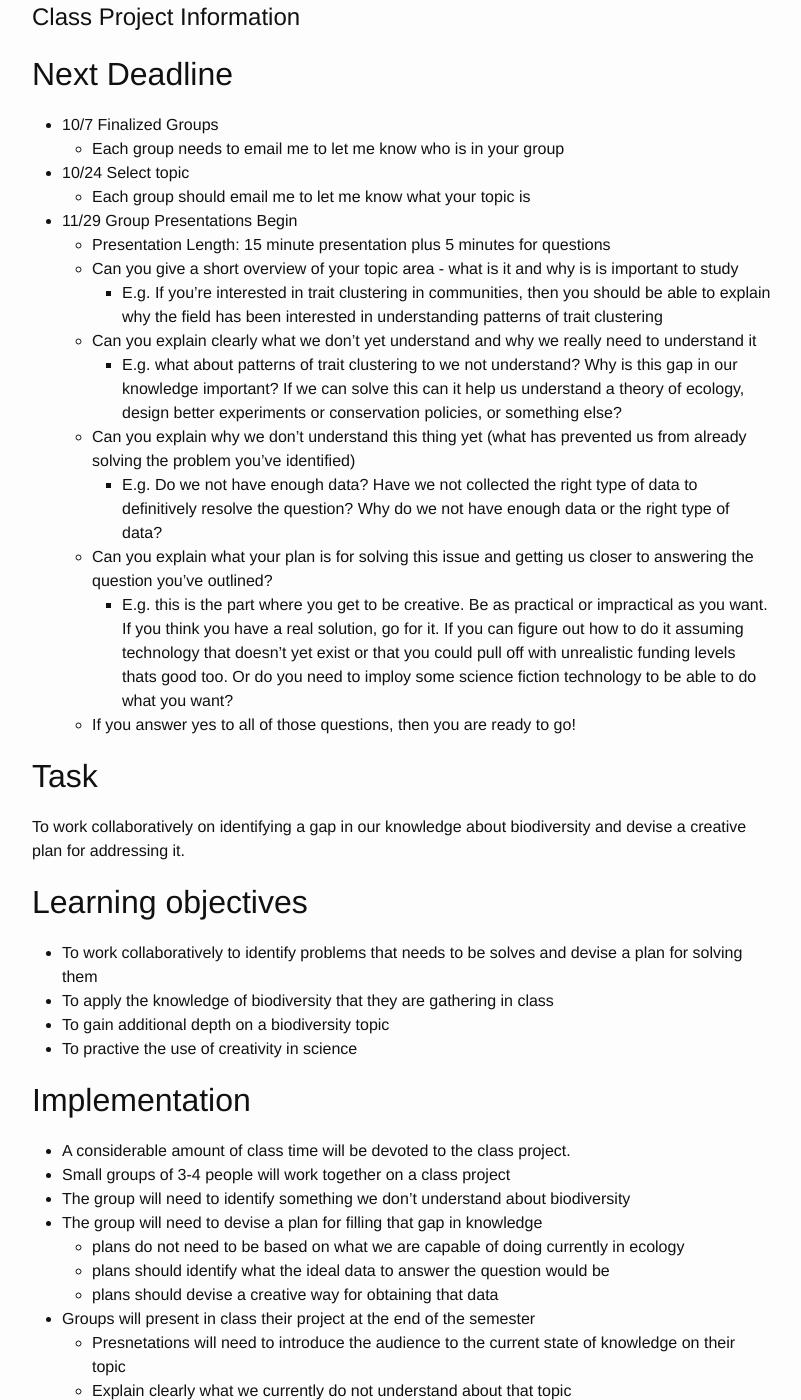
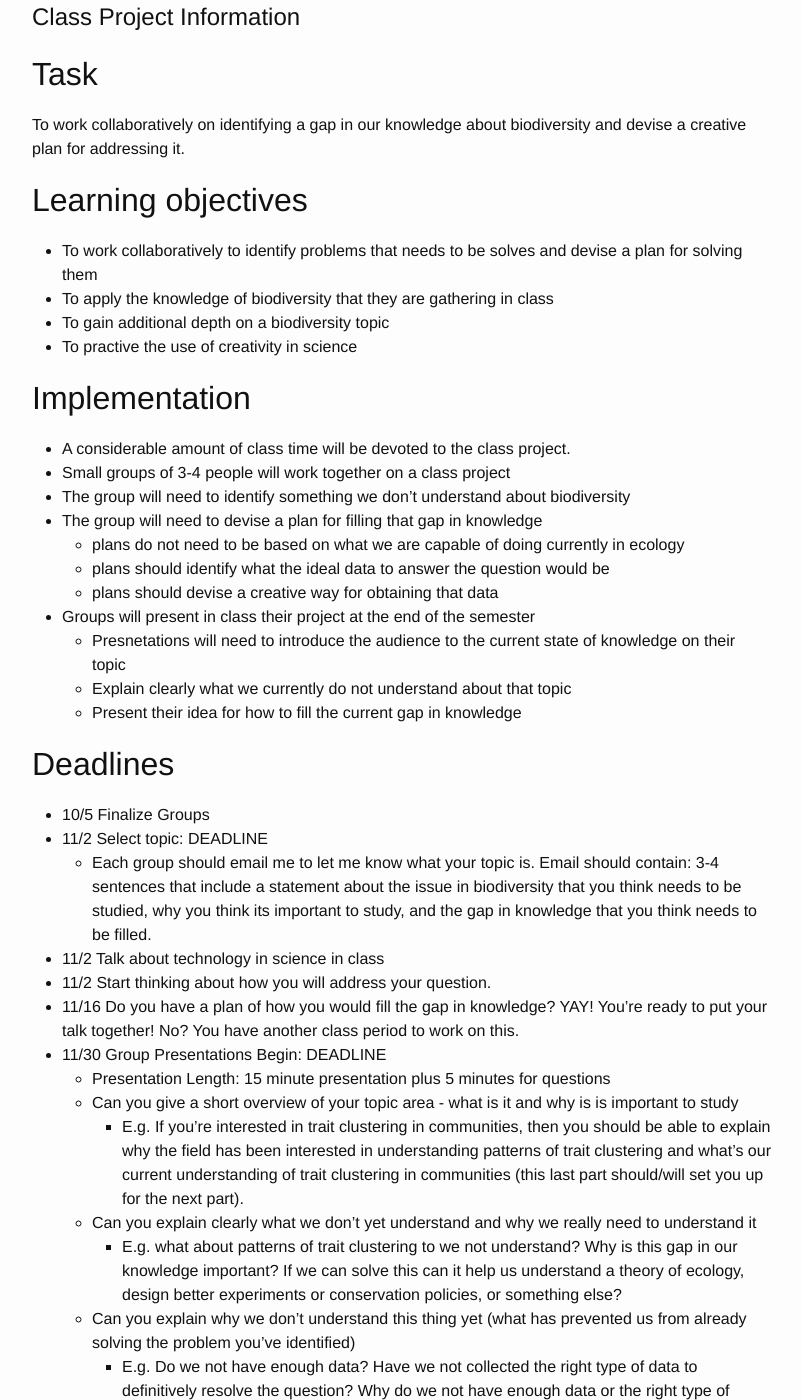
Before and after one commit to skmorgane/biodiversity-course, a Jekyll site: the page built from project.md, in a window 1280 px wide and 1400 px high, scrolled down 221 px. Shown: the whole window, without its empty margins (238-1039 px from the left). Built offline with Jekyll 4.4.1, drawn with Linux system fonts in a browser that asks for light colours; some of the changed text lies outside the part shown.

Commit message:
Update project.md

```diff
--- a/project.md
+++ b/project.md
@@ -3,24 +3,6 @@ layout: page
 title: Project
 ---
 # Class Project Information
-
-## Next Deadline
-
-* 10/7 Finalized Groups
-    * Each group needs to email me to let me know who is in your group
-* 10/24 Select topic
-    * Each group should email me to let me know what your topic is
-* 11/29 Group Presentations Begin
-    * Presentation Length: 15 minute presentation plus 5 minutes for questions
-    * Can you give a short overview of your topic area - what is it and why is is important to study
-      - E.g. If you're interested in trait clustering in communities, then you should be able to explain why the field has been interested in understanding patterns of trait clustering
-    * Can you explain clearly what we don't yet understand and why we really need to understand it
-      - E.g. what about patterns of trait clustering to we not understand? Why is this gap in our knowledge important? If we can solve this can it help us understand a theory of ecology, design better experiments or conservation policies, or something else?
-    * Can you explain why we don't understand this thing yet (what has prevented us from already solving the problem you've identified)
-      - E.g. Do we not have enough data? Have we not collected the right type of data to definitively resolve the question? Why do we not have enough data or the right type of data?
-    * Can you explain what your plan is for solving this issue and getting us closer to answering the question you've outlined?
-      - E.g. this is the part where you get to be creative. Be as practical or impractical as you want. If you think you have a real solution, go for it. If you can figure out how to do it assuming technology that doesn't yet exist or that you could pull off with unrealistic funding levels thats good too. Or do you need to imploy some science fiction technology to be able to do what you want?
-    * If you answer yes to all of those questions, then you are ready to go!
 
 
 ## Task
@@ -47,3 +29,27 @@ To work collaboratively on identifying a gap in our knowledge about biodiversity
     * Presnetations will need to introduce the audience to the current state of knowledge on their topic
     * Explain clearly what we currently do not understand about that topic
     * Present their idea for how to fill the current gap in knowledge
+
+## Deadlines
+
+* 10/5 Finalize Groups
+* 11/2 Select topic: DEADLINE
+    * Each group should email me to let me know what your topic is. Email should contain: 3-4 sentences that include a statement about the issue in biodiversity that you think needs to be studied, why you think its important to study, and the gap in knowledge that you think needs to be filled.
+* 11/2 Talk about technology in science in class
+* 11/2 Start thinking about how you will address your question.
+* 11/16 Do you have a plan of how you would fill the gap in knowledge? YAY! You're ready to put your talk together! No? You have another class period to work on this.
+* 11/30 Group Presentations Begin: DEADLINE
+    * Presentation Length: 15 minute presentation plus 5 minutes for questions
+    * Can you give a short overview of your topic area - what is it and why is is important to study
+      - E.g. If you're interested in trait clustering in communities, then you should be able to explain why the field has been interested in understanding patterns of trait clustering and what's our current understanding of trait clustering in communities (this last part should/will set you up for the next part).
+    * Can you explain clearly what we don't yet understand and why we really need to understand it
+      - E.g. what about patterns of trait clustering to we not understand? Why is this gap in our knowledge important? If we can solve this can it help us understand a theory of ecology, design better experiments or conservation policies, or something else?
+    * Can you explain why we don't understand this thing yet (what has prevented us from already solving the problem you've identified)
+      - E.g. Do we not have enough data? Have we not collected the right type of data to definitively resolve the question? Why do we not have enough data or the right type of data?
+    * Can you explain what your plan is for solving this issue and getting us closer to answering the question you've outlined?
+      - E.g. this is the part where you get to be creative. Be as practical or impractical as you want. If you think you have a real solution, go for it. If you can figure out how to do it assuming technology that doesn't yet exist or that you could pull off with unrealistic funding levels thats good too.
+    * If you answer yes to all of those questions, then you are ready to go!
+
+## Grading
+
+Grade is in part based on your effort and engagement with the project (as judged through your meetings in class) and in part on your ability to communicate your idea and answer the questions above. Your peers will judge your communication of your idea. Did they understand what you were trying to do? The gap in knowledge well articulated? Did your peers feel like your plan was clear and well explained?
```
